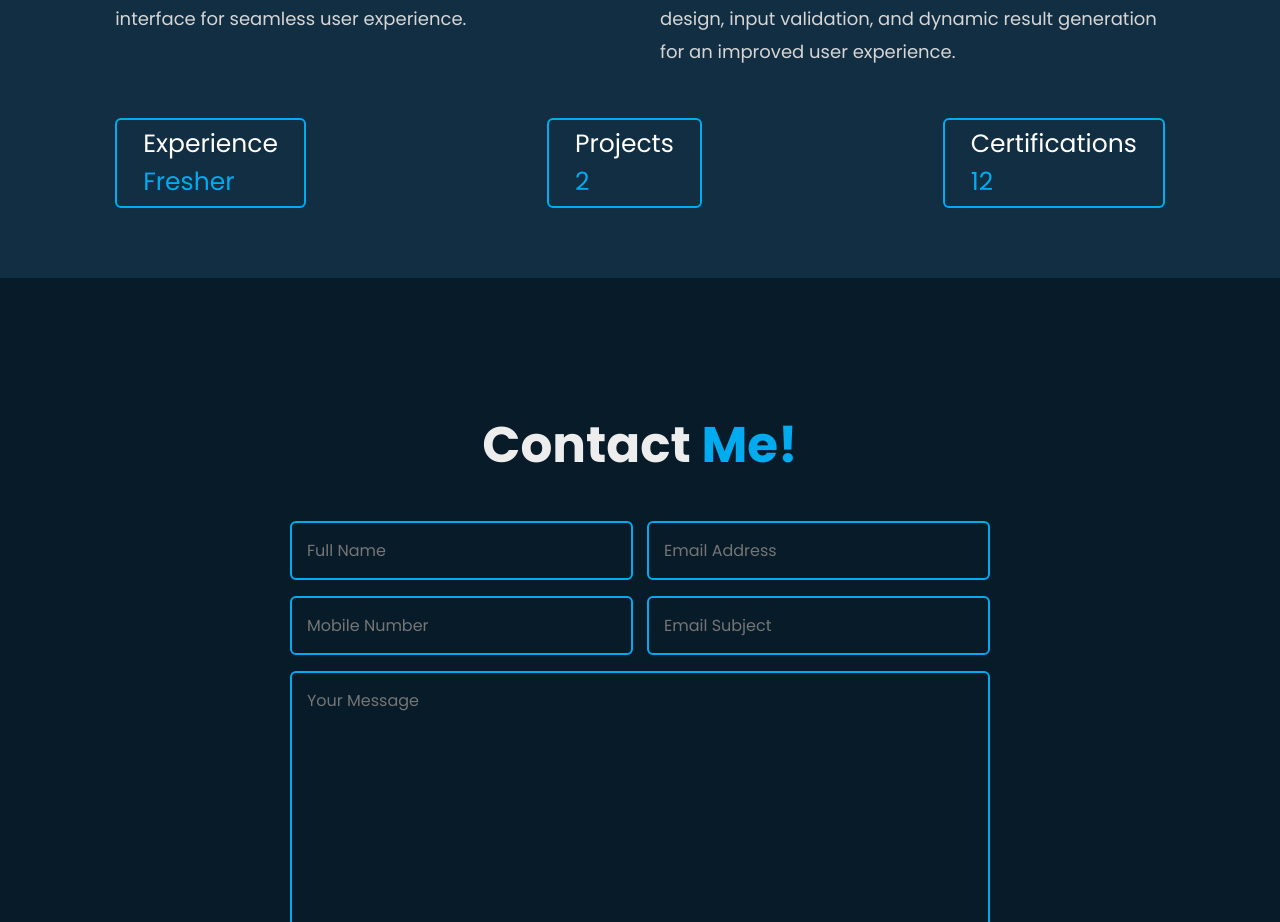
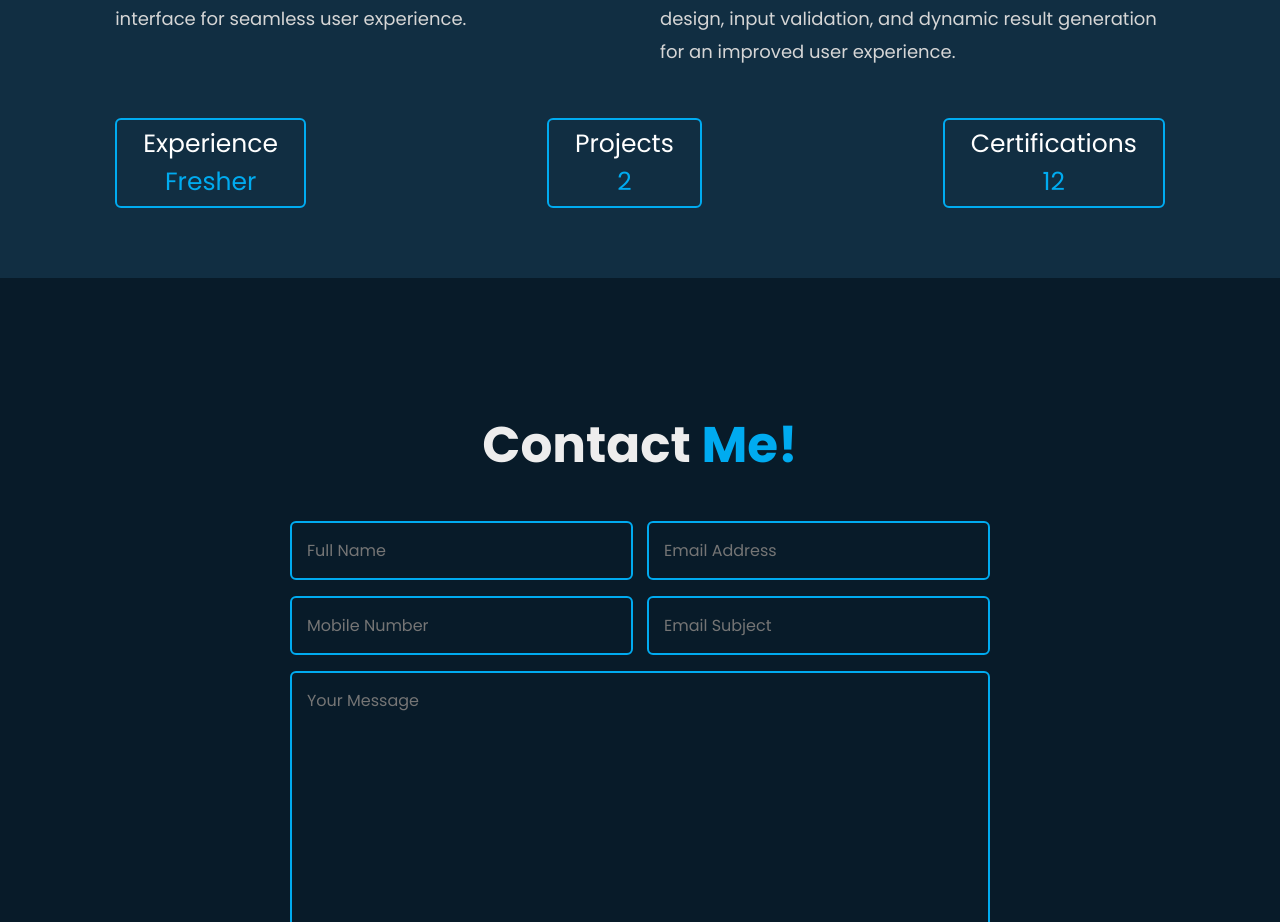
Before and after one commit to vandna75/portfolio-website, a React (Vite) app: page / in a window 1280 px wide. Shown: the part 3324-4246 px from the top of the page. Built offline with nearby package versions, Linux system fonts and the light colour scheme.

Commit message:
Updated project stats section

```diff
--- a/src/components/Projects.jsx
+++ b/src/components/Projects.jsx
@@ -62,11 +62,9 @@ function Projects() {
                     <li>
                         Experience
                         <span>
-                            <br />
                             Fresher
                         </span>
                     </li>
-
                 </ul>
 
 
@@ -76,11 +74,9 @@ function Projects() {
                     <li>
                         Projects
                         <span>
-                            <br />
                             2
                         </span>
                     </li>
-
                 </ul>
 
 
@@ -90,11 +86,9 @@ function Projects() {
                     <li>
                         Certifications
                         <span>
-                            <br />
                             12
                         </span>
                     </li>
-
                 </ul>
 
             </div>
--- a/src/style.css
+++ b/src/style.css
@@ -609,6 +609,14 @@ span{
     justify-content: space-between;
 }
 
+.box-3 li{
+    list-style: none;
+    text-align: center;
+    display: flex;
+    flex-direction: column;
+    align-items: center;
+}
+
 
 .box-3 .line1  {
   position: relative;
```
